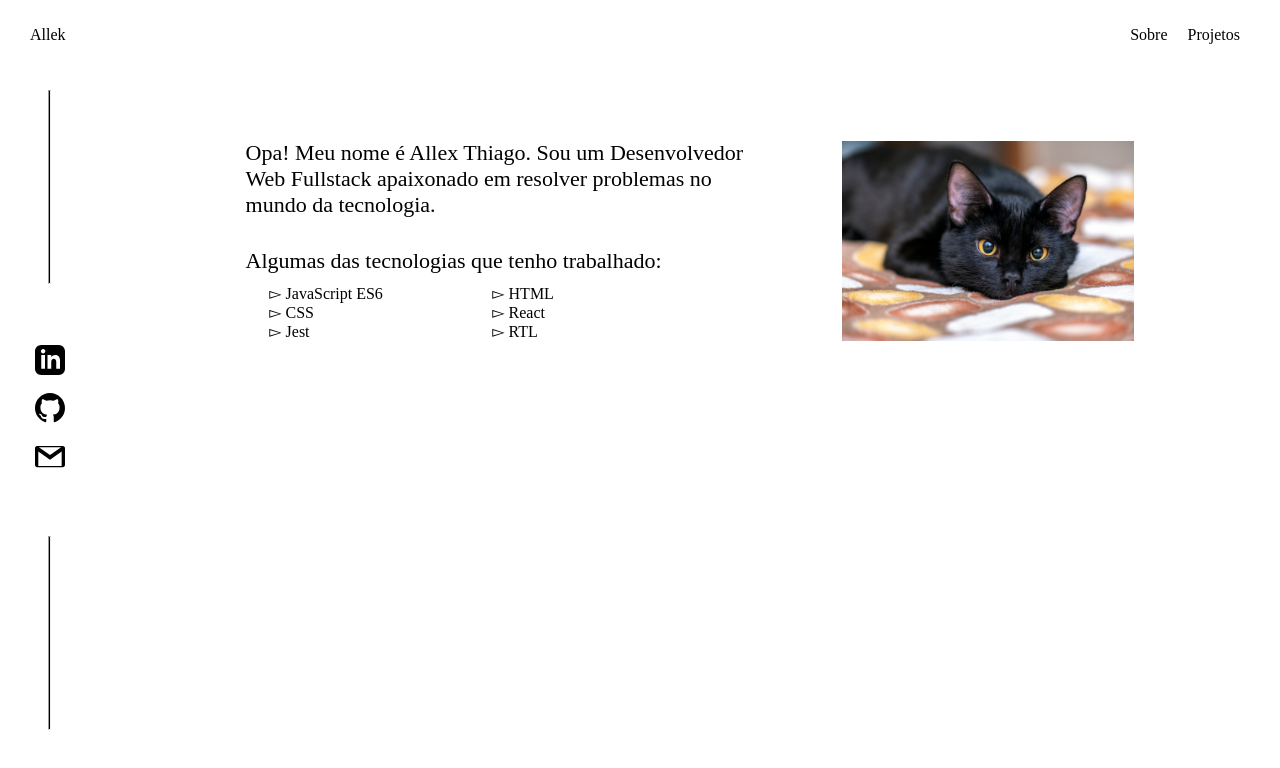
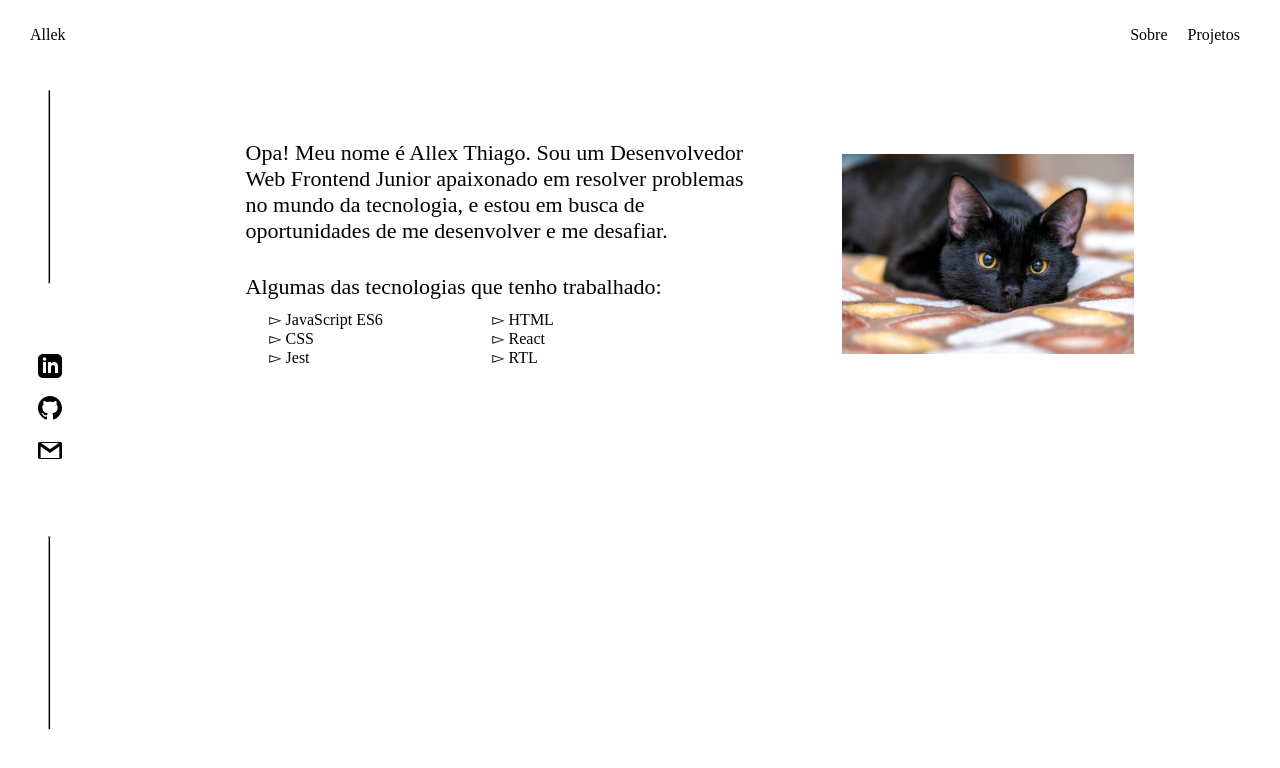
Before and after one commit to AllexThiagoSR/personal-site, a Next.js app: page / in a window 1280 px wide. Shown: the top 768 px of the page. Built offline with nearby package versions, Linux system fonts and the light colour scheme.

Commit message:
feat: Transforma as tags img que antes eram uma imagem com um svg dentro em somente um svg e separa as lista de contatos em um arquivo

```diff
--- a/src/components/Aside.js
+++ b/src/components/Aside.js
@@ -1,29 +1,11 @@
 import React from 'react';
-import Image from 'next/image';
-import gitHubLogoIcon from '../images/githubIcon.svg';
-import linkedinLogoIcon from '../images/linkedinLogo.svg';
-import gmailLogoIcon from '../images/gmailLogo.svg';
+// import gitHubLogoIcon from '../images/githubIcon.svg';
+// import linkedinLogoIcon from '../images/linkedinLogo.svg';
+// import gmailLogoIcon from '../images/gmailLogo.svg';
 import ContactCard from './ContactCard';
+import contactsItems from '@/helpers/contacts';
 
 function Aside() {
-  const contactsItems = [
-    {
-      name: 'Linkedin',
-      icon: linkedinLogoIcon,
-      href: 'https://www.linkedin.com/in/allexthiagosantosrosa/',
-    },
-    {
-      name: 'GitHub',
-      icon: gitHubLogoIcon,
-      href: 'https://github.com/AllexThiagoSR',
-    },
-    {
-      name: 'Gmail',
-      icon: gmailLogoIcon,
-      href: 'mailto:allexthiagoDEV@gmail.com',
-    }
-  ];
-
   return (
     <aside className="aside-section">
       <hr/>
--- a/src/components/ContactCard.js
+++ b/src/components/ContactCard.js
@@ -1,17 +1,10 @@
-import Image from 'next/image';
 import Link from 'next/link';
 import React from 'react';
 
-function ContactCard({ contact: { href, name, icon } }) {
+function ContactCard({ contact: { href, icon } }) {
   return (
     <Link href={ href }>
-      <Image
-        alt={ name }
-        src={ icon }
-        width={ 30 }
-        height={ 30 }
-        className="logo"
-      />
+      {icon}
     </Link>
   );
 }
--- /dev/null
+++ b/src/helpers/contacts.js
@@ -0,0 +1,19 @@
+const contactsItems = [
+  {
+    name: 'Linkedin',
+    icon: <svg className="logo" xmlns="http://www.w3.org/2000/svg" width="24" height="24" viewBox="0 0 24 24"><path d="M19 0h-14c-2.761 0-5 2.239-5 5v14c0 2.761 2.239 5 5 5h14c2.762 0 5-2.239 5-5v-14c0-2.761-2.238-5-5-5zm-11 19h-3v-11h3v11zm-1.5-12.268c-.966 0-1.75-.79-1.75-1.764s.784-1.764 1.75-1.764 1.75.79 1.75 1.764-.783 1.764-1.75 1.764zm13.5 12.268h-3v-5.604c0-3.368-4-3.113-4 0v5.604h-3v-11h3v1.765c1.396-2.586 7-2.777 7 2.476v6.759z"/></svg>,
+    href: 'https://www.linkedin.com/in/allexthiagosantosrosa/',
+  },
+  {
+    name: 'GitHub',
+    icon: <svg className="logo" xmlns="http://www.w3.org/2000/svg" width="24" height="24" viewBox="0 0 24 24"><path d="M12 0c-6.626 0-12 5.373-12 12 0 5.302 3.438 9.8 8.207 11.387.599.111.793-.261.793-.577v-2.234c-3.338.726-4.033-1.416-4.033-1.416-.546-1.387-1.333-1.756-1.333-1.756-1.089-.745.083-.729.083-.729 1.205.084 1.839 1.237 1.839 1.237 1.07 1.834 2.807 1.304 3.492.997.107-.775.418-1.305.762-1.604-2.665-.305-5.467-1.334-5.467-5.931 0-1.311.469-2.381 1.236-3.221-.124-.303-.535-1.524.117-3.176 0 0 1.008-.322 3.301 1.23.957-.266 1.983-.399 3.003-.404 1.02.005 2.047.138 3.006.404 2.291-1.552 3.297-1.23 3.297-1.23.653 1.653.242 2.874.118 3.176.77.84 1.235 1.911 1.235 3.221 0 4.609-2.807 5.624-5.479 5.921.43.372.823 1.102.823 2.222v3.293c0 .319.192.694.801.576 4.765-1.589 8.199-6.086 8.199-11.386 0-6.627-5.373-12-12-12z"/></svg>,
+    href: 'https://github.com/AllexThiagoSR',
+  },
+  {
+    name: 'Gmail',
+    icon: <svg className="logo" width="24" height="24" xmlns="http://www.w3.org/2000/svg" fillRule="evenodd" clipRule="evenodd"><path d="M22.288 21h-20.576c-.945 0-1.712-.767-1.712-1.712v-13.576c0-.945.767-1.712 1.712-1.712h20.576c.945 0 1.712.767 1.712 1.712v13.576c0 .945-.767 1.712-1.712 1.712zm-10.288-6.086l-9.342-6.483-.02 11.569h18.684v-11.569l-9.322 6.483zm8.869-9.914h-17.789l8.92 6.229s6.252-4.406 8.869-6.229z"/></svg>,
+    href: 'mailto:allexthiagoDEV@gmail.com',
+  }
+];
+
+export default contactsItems;
--- a/src/pages/index.js
+++ b/src/pages/index.js
@@ -17,8 +17,9 @@
           <div>
             <p>
               Opa! Meu nome é Allex Thiago.
-              Sou um Desenvolvedor Web Fullstack
-              apaixonado em resolver problemas no mundo da tecnologia.
+              Sou um Desenvolvedor Web Frontend Junior
+              apaixonado em resolver problemas no mundo da tecnologia,
+              e estou em busca de oportunidades de me desenvolver e me desafiar.
             </p>
             <SkillsList />
           </div>
--- a/src/styles/globals.css
+++ b/src/styles/globals.css
@@ -106,6 +106,9 @@
 } */
 * {
   margin: 0;
+  /* background-color: black;
+  color: white;
+  fill: white; */
 }
 
 body {
```
